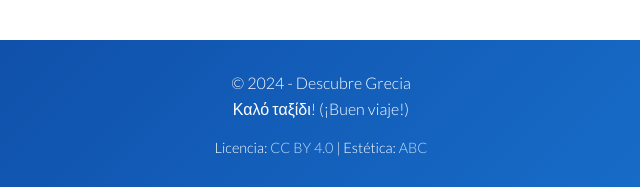
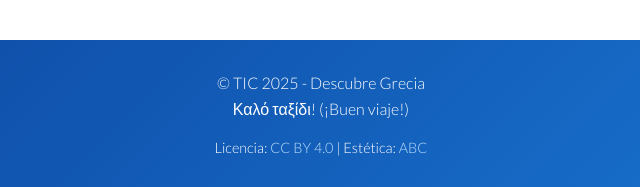
Before and after one commit to adrianvo2026-svg/GRECIA, a plain HTML site: page index.html in a window 1280 px wide. Shown: the part 4618-4805 px from the top of the page, 319-959 px from the left. Drawn offline with Linux system fonts and the light colour scheme.

Commit message:
Update index.html

```diff
--- a/index.html
+++ b/index.html
@@ -179,7 +179,7 @@
         </div>
 
         <footer>
-    <p>© 2024 - Descubre Grecia</p>
+    <p>© TIC 2025 - Descubre Grecia</p>
     <p>Καλό ταξίδι! (¡Buen viaje!)</p>
     <p style="margin-top:15px;font-size:.9em">Licencia: <a href="https://creativecommons.org/licenses/by/4.0/" target="_blank">CC BY 4.0</a> | Estética: <a href="https://www.abc.es/contentfactory/post/2019/11/06/convocatoria-premios-conproposito/" target="_blank" rel="noopener noreferrer" title="Premios ConPropósito - ABC">ABC</a></p>
         </footer>
```
